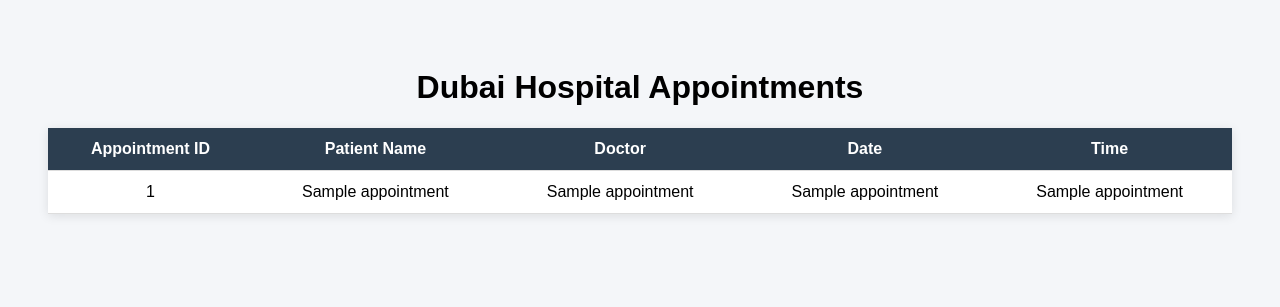
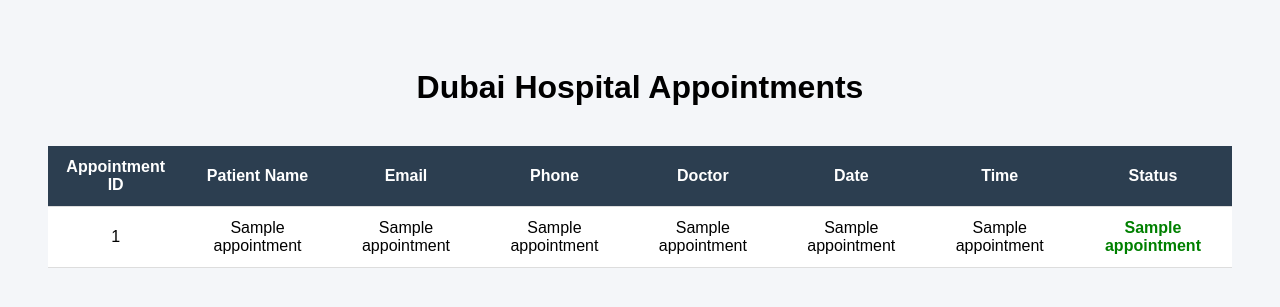
Before and after one commit to suhaib1112/dubai-hospital-backend, a FastAPI app: page /admin in a window 1280 px wide. Shown: the top 307 px of the page. Run offline with FastAPI, Linux system fonts and the light colour scheme; a database or web service that is not in the repository returns one stand-in record (values such as "Sample title"); some libraries are stand-ins or nearby versions.

Commit message:
Upgrade admin dashboard with email phone status

```diff
--- a/templates/admin.html
+++ b/templates/admin.html
@@ -1,23 +1,23 @@
 <!DOCTYPE html>
 <html>
 <head>
-    <title>Dubai Hospital Admin Dashboard</title>
+    <title>Dubai Hospital Admin</title>
     <style>
         body {
-            font-family: Arial;
-            background: #f4f6f9;
+            font-family: Arial, sans-serif;
+            background-color: #f4f6f9;
             padding: 40px;
         }
 
         h1 {
             text-align: center;
+            margin-bottom: 40px;
         }
 
         table {
             width: 100%;
             border-collapse: collapse;
             background: white;
-            box-shadow: 0 2px 10px rgba(0,0,0,0.1);
         }
 
         th, td {
@@ -34,6 +34,16 @@
         tr:hover {
             background-color: #f1f1f1;
         }
+
+        .confirmed {
+            color: green;
+            font-weight: bold;
+        }
+
+        .cancelled {
+            color: red;
+            font-weight: bold;
+        }
     </style>
 </head>
 <body>
@@ -41,24 +51,34 @@
     <h1>Dubai Hospital Appointments</h1>
 
     <table>
+        <thead>
             <tr>
                 <th>Appointment ID</th>
                 <th>Patient Name</th>
+                <th>Email</th>
+                <th>Phone</th>
                 <th>Doctor</th>
                 <th>Date</th>
                 <th>Time</th>
+                <th>Status</th>
             </tr>
-
+        </thead>
+        <tbody>
             {% for appt in appointments %}
             <tr>
                 <td>{{ appt.appointment_id }}</td>
                 <td>{{ appt.patient_name }}</td>
+                <td>{{ appt.email }}</td>
+                <td>{{ appt.phone }}</td>
                 <td>{{ appt.doctor_name }}</td>
                 <td>{{ appt.date }}</td>
                 <td>{{ appt.time }}</td>
+                <td class="{% if appt.status == 'Cancelled' %}cancelled{% else %}confirmed{% endif %}">
+                    {{ appt.status }}
+                </td>
             </tr>
             {% endfor %}
-
+        </tbody>
     </table>
 
 </body>
```
Lines whose indentation alone changed are shown as unchanged.
